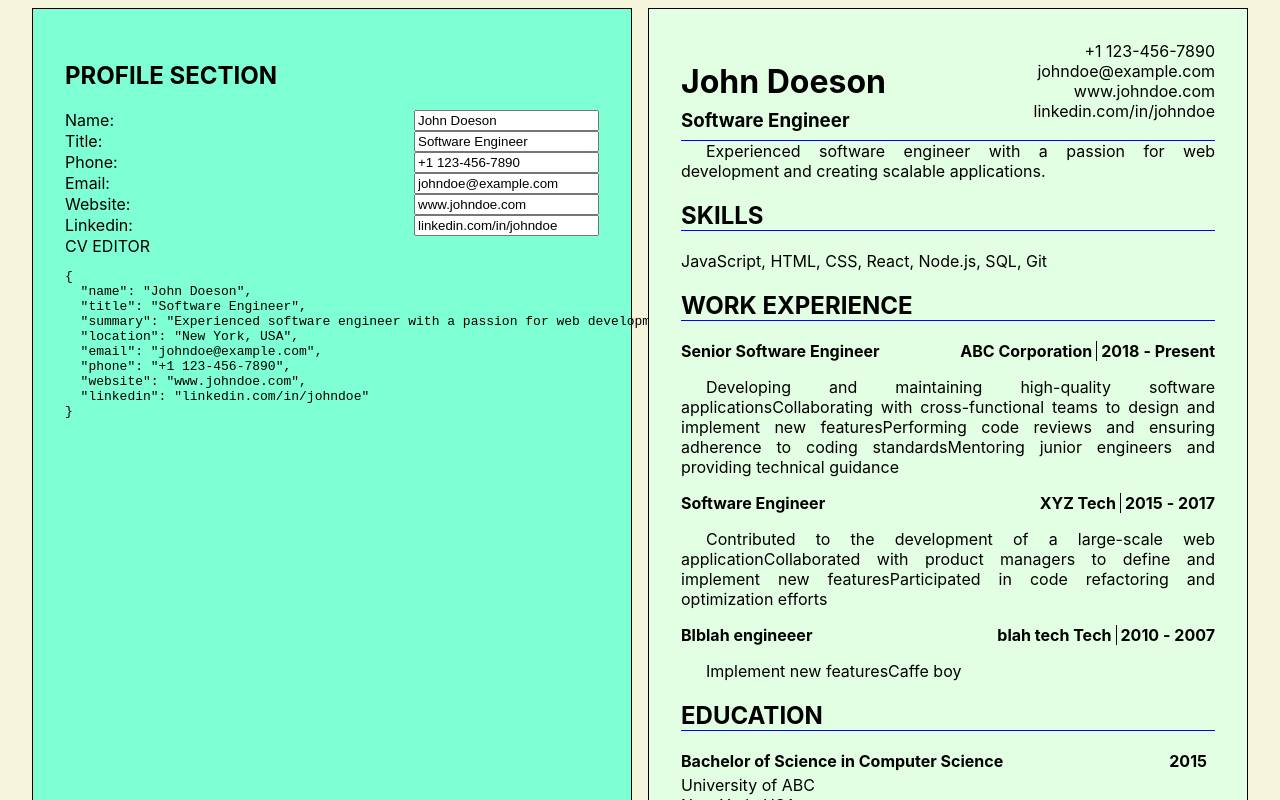
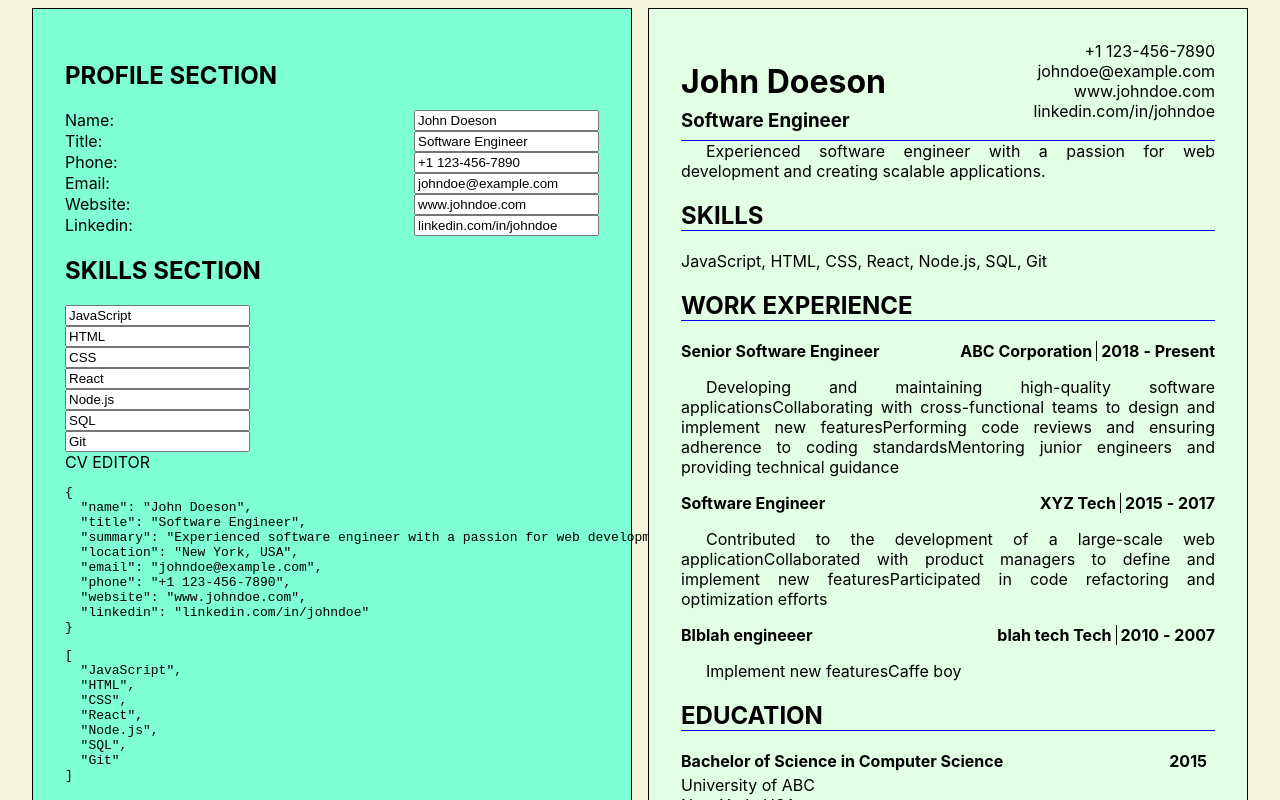
Before and after one commit to maxitomix/top_cv_app, a React (Create React App) app: page / in a window 1280 px wide. Shown: the top 800 px of the page. Built offline with nearby package versions, Linux system fonts and the light colour scheme.

Commit message:
Skills working. Needs function to delete or add

```diff
--- a/src/App.js
+++ b/src/App.js
@@ -9,12 +9,21 @@ import samplePerson from './data/sample.json';
 function App() {
 
   const [profileApp, setProfileApp] = useState(samplePerson.profile);
+  const [skillsApp, setSkillsApp] = useState(samplePerson.skills);
 
   return (
     <div className="App">
-       <CvEditor setProfileApp={setProfileApp} profileApp={profileApp}/>
-       {/* <pre>{JSON.stringify(profileApp, null, 2)}</pre> */}
-       <CvPage profileApp={profileApp} />
+       <CvEditor
+        setProfileApp={setProfileApp}
+        profileApp={profileApp}
+        setSkillsApp={setSkillsApp}
+        skillsApp={skillsApp}
+       />
+       {/* <pre>{JSON.stringify(skillsApp, null, 2)}</pre> */}
+       <CvPage
+        profileApp={profileApp}
+        skillsApp={skillsApp}
+       />
     </div>
   );
 }
--- a/src/components/cv_editor.jsx
+++ b/src/components/cv_editor.jsx
@@ -88,21 +88,64 @@ function ProfileEditor(props){
   )
 }
 
-export default function CvEditor({setProfileApp, profileApp}) {
 
+function SkillsEditor(props){
+  const [newSkills, setNewSkills] = useState(props.newSkills ||[])
+
+  const handleSkillChange = (index, e) => {
+    const updatedSkills = [...newSkills];
+    updatedSkills[index] = e.target.value;
+    setNewSkills(updatedSkills);
+    props.setSkills(updatedSkills);
+  };
+
+
+  return (
+    <div className="skillsEditor">
+      <h2>SKILLS SECTION</h2>
+
+      <div className="inputBox">
+        {newSkills.map((skill, index) => (
+          <label className="input" key={index}>
+            <input
+              type="text"
+              value={skill}
+              onChange={(e) => handleSkillChange(index, e)}
+            />
+          </label>
+        ))}
+      </div>
+    </div>
+  )
+}
+
+export default function CvEditor({
+    setProfileApp, profileApp,
+    setSkillsApp, skillsApp})
+
+
+{
   const [newProfile, setProfile] = useState(profileApp)
+  const [newSkills, setSkills] = useState(skillsApp)
 
   useEffect(
     () => { setProfileApp(newProfile)},
     [newProfile, setProfileApp]
   );
 
+  useEffect(
+    () => { setSkillsApp(newSkills)},
+    [newSkills, setSkillsApp]
+  );
+
 
   return (
       <div className="cvEditor">
         <ProfileEditor newProfile={newProfile} setProfile={setProfile} />
+        <SkillsEditor newSkills={newSkills} setSkills={setSkills}/>
         CV EDITOR
         <pre>{JSON.stringify(newProfile, null, 2)}</pre>
+        <pre>{JSON.stringify(newSkills, null, 2)}</pre>
       </div>
   );
 }
--- a/src/components/cv_page.jsx
+++ b/src/components/cv_page.jsx
@@ -37,8 +37,10 @@ function Profile({profileApp}) {
 }
 
 
-function Skills() {
-  const skills = samplePerson.skills;
+function Skills({skillsApp}) {
+
+  const skills = skillsApp
+
   return (
       <div className="skills">
         <h2 className='skillsTitle'>SKILLS</h2>
@@ -103,11 +105,11 @@ function Education(){
 }
 
 
-export default function CvPage({ profileApp }) {
+export default function CvPage({ profileApp, skillsApp }) {
     return (
       <div className="cvPage">
         <Profile profileApp={profileApp}/>
-        <Skills />
+        <Skills skillsApp={skillsApp}/>
         <WorkExperience />
         <Education />
       </div>
```
